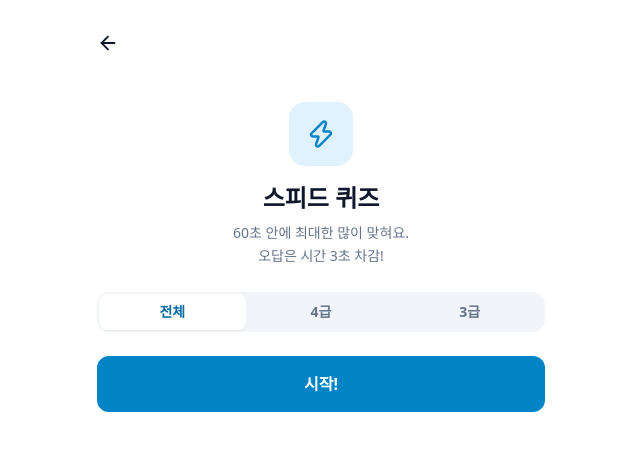
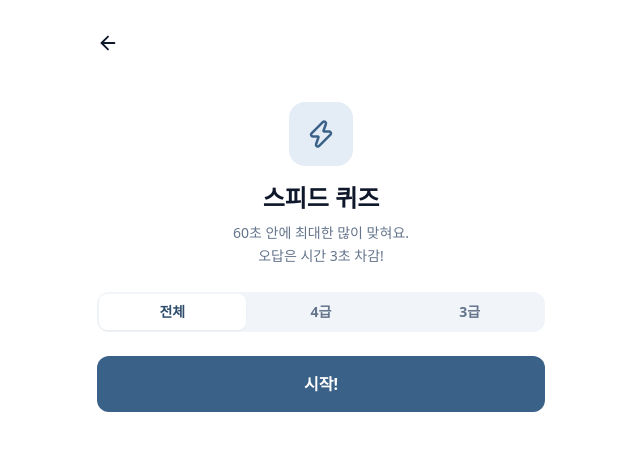
Before and after one commit to d0306r/hsk4, a Next.js app in the folder hsk-app/: page /study/speed in a window 1280 px wide. Shown: the top 450 px of the page, without its empty margins (319-959 px from the left). Built offline with nearby package versions, Linux system fonts and the light colour scheme; no server answers; a web font is replaced by a local one.

Commit message:
브랜드 컬러 차분하게(채도 낮춘 블루): 학습 버튼·레벨 등 전반 톤다운, 테마색·컨페티·공유카드 통일

```diff
--- a/hsk-app/app/layout.tsx
+++ b/hsk-app/app/layout.tsx
@@ -42,7 +42,7 @@ export const metadata: Metadata = {
 };
 
 export const viewport: Viewport = {
-  themeColor: '#0284c7',
+  themeColor: '#3a6188',
   width: 'device-width',
   initialScale: 1,
   maximumScale: 1,
--- a/hsk-app/app/manifest.ts
+++ b/hsk-app/app/manifest.ts
@@ -11,7 +11,7 @@ export default function manifest(): MetadataRoute.Manifest {
     display: 'standalone',
     orientation: 'portrait',
     background_color: '#ffffff',
-    theme_color: '#0284c7',
+    theme_color: '#3a6188',
     lang: 'ko-KR',
     icons: [
       {
--- a/hsk-app/components/home/DailyGoalCard.tsx
+++ b/hsk-app/components/home/DailyGoalCard.tsx
@@ -21,7 +21,7 @@ function Ring({
   const R = 34;
   const C = 2 * Math.PI * R;
   const offset = C * (1 - Math.min(ratio, 1));
-  const stroke = done ? '#059669' : '#4f46e5'; // emerald-600 / indigo-600(brand)
+  const stroke = done ? '#059669' : '#3a6188'; // emerald-600 / brand-600
 
   return (
     <svg width="84" height="84" viewBox="0 0 84 84" className="flex-shrink-0 -rotate-90">
--- a/hsk-app/components/stats/ShareButton.tsx
+++ b/hsk-app/components/stats/ShareButton.tsx
@@ -24,8 +24,8 @@ function drawCard(): Promise<Blob | null> {
 
   // 배경 그라디언트
   const g = ctx.createLinearGradient(0, 0, S, S);
-  g.addColorStop(0, '#4f46e5');
-  g.addColorStop(1, '#4338ca');
+  g.addColorStop(0, '#3a6188');
+  g.addColorStop(1, '#304e6c');
   ctx.fillStyle = g;
   ctx.fillRect(0, 0, S, S);
 
--- a/hsk-app/lib/confetti.ts
+++ b/hsk-app/lib/confetti.ts
@@ -25,7 +25,7 @@ export function fireConfetti(count = 120): void {
   }
   ctx.scale(dpr, dpr);
 
-  const colors = ['#4f46e5', '#6366f1', '#22c55e', '#f59e0b', '#ef4444', '#0ea5e9', '#ec4899'];
+  const colors = ['#3a6188', '#6f95bc', '#22c55e', '#f59e0b', '#ef4444', '#4c78a4', '#ec4899'];
   type P = {
     x: number;
     y: number;
--- a/hsk-app/tailwind.config.ts
+++ b/hsk-app/tailwind.config.ts
@@ -9,19 +9,19 @@ const config: Config = {
   theme: {
     extend: {
       colors: {
-        // 파스텔 블루(Sky) — 부드러운 하늘색 액센트. 의미색(초록=정답/빨강=오답)과 구분됨
-        // 옅은 면(50~200)은 파스텔, 버튼(600/700)은 흰 글씨 대비 확보
+        // 차분한 블루 — 채도를 낮춰 '쨍'하지 않고 프리미엄하게. 의미색(초록/빨강)과 구분됨
+        // 옅은 면(50~200)은 은은한 파스텔, 버튼(600/700)은 흰 글씨 대비 확보
         brand: {
-          50: '#f0f9ff',
-          100: '#e0f2fe',
-          200: '#bae6fd',
-          300: '#7dd3fc',
-          400: '#38bdf8',
-          500: '#0ea5e9',
-          600: '#0284c7',
-          700: '#0369a1',
-          800: '#075985',
-          900: '#0c4a6e',
+          50: '#f2f6fb',
+          100: '#e4ecf5',
+          200: '#c8d8ea',
+          300: '#9db9d6',
+          400: '#6f95bc',
+          500: '#4c78a4',
+          600: '#3a6188',
+          700: '#304e6c',
+          800: '#294057',
+          900: '#233648',
         },
         bg: {
           DEFAULT: '#ffffff',
```
